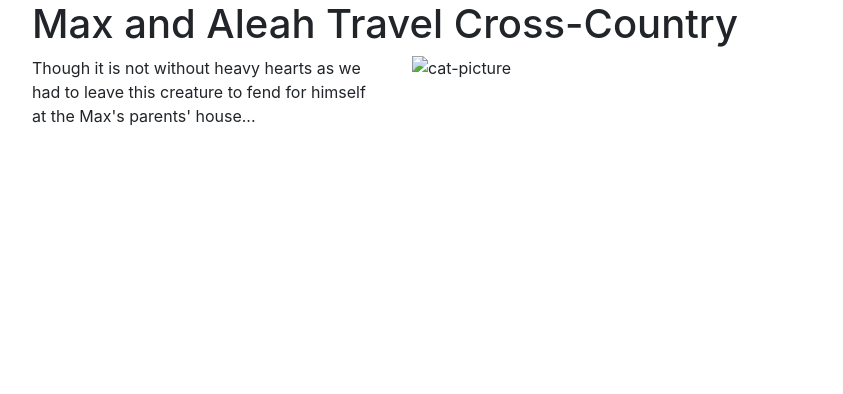
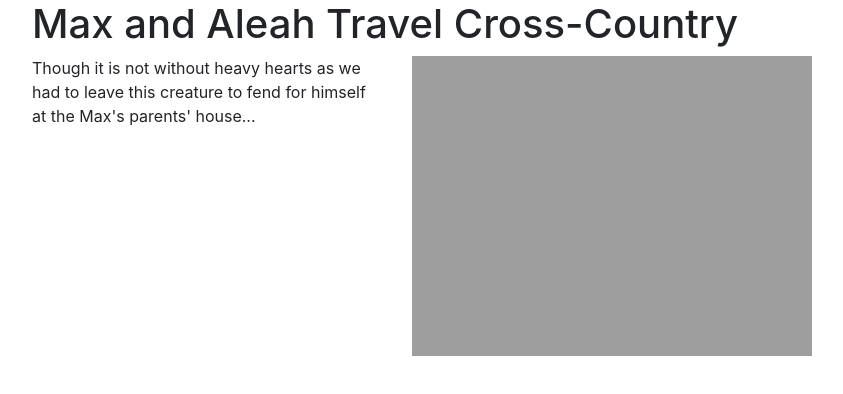
Before and after one commit to Discmonkey/travel-blog, a plain HTML site: page index.html in a window 1280 px wide. Shown: the whole page, without its empty margins (53-896 px from the left). Drawn offline with nearby package versions, Linux system fonts and the light colour scheme; the site is published under a folder, as on GitHub Pages, so addresses that start at the root find nothing.

Commit message:
with travel blog

```diff
--- a/index.html
+++ b/index.html
@@ -23,7 +23,7 @@
         </div>
 
         <div class="col-8">
-            <img src="/little_one/DSC_0762.JPG" alt="cat-picture">
+            <img src="travel-blog/little_one/DSC_0762.JPG" alt="cat-picture">
         </div>
 
     </div>
```
